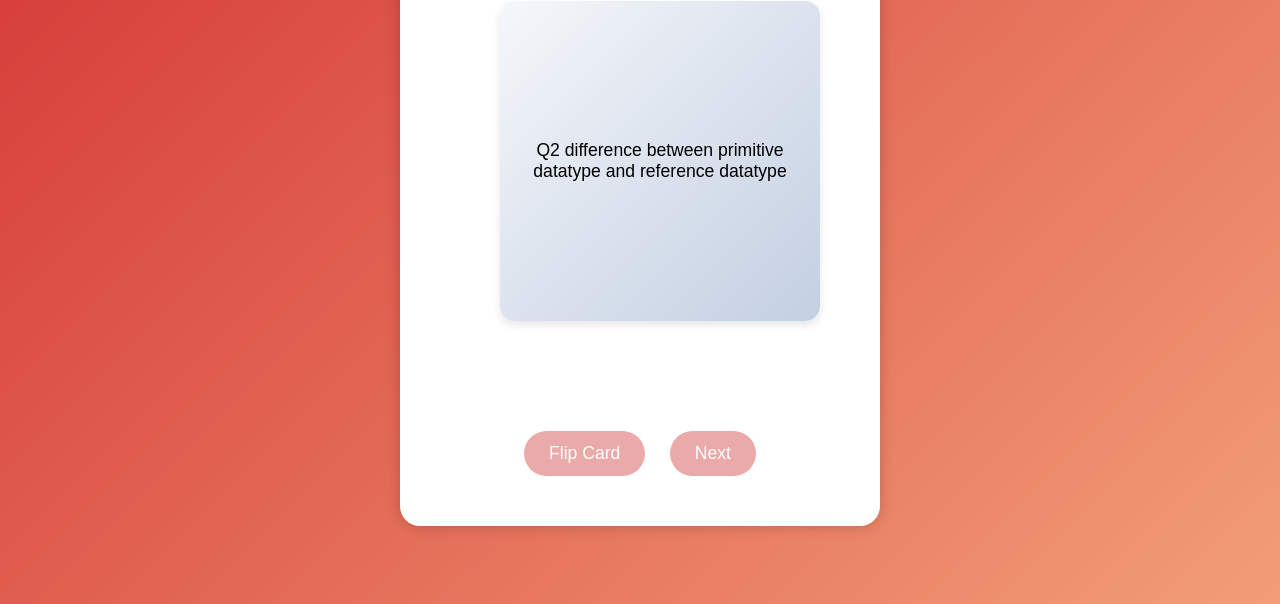
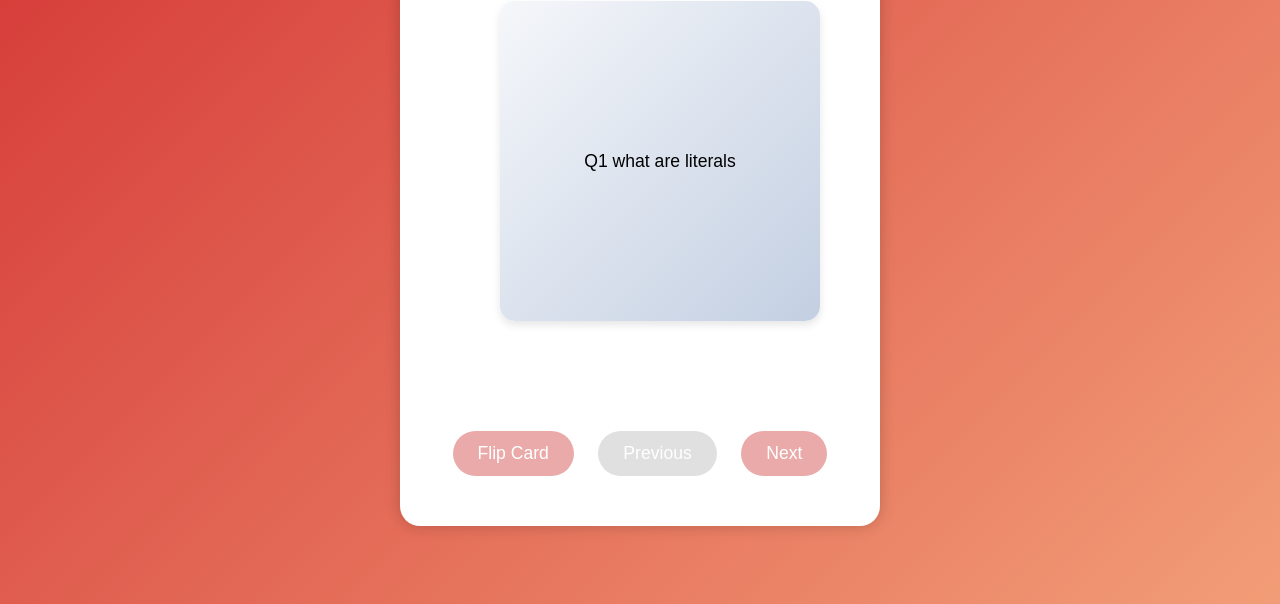
Before and after one commit to JOBLOLI/ChadCards-flashCardApplication, a plain HTML site: page index.html in a window 1280 px wide. Shown: the part 196-800 px from the top of the page. Drawn offline with Linux system fonts and the light colour scheme.

Commit message:
added separate flash card javascript file, added more questions and answers, created previous button, created greyed out effect for previous button when at start of array

```diff
--- /dev/null
+++ b/flashCards.js
@@ -0,0 +1,10 @@
+    const flashCards = [
+        { question: "Q1 what are literals", answer: "constant values of numbers/text/true-false that are immutable" },
+        { question: "Q2 difference between primitive datatype and reference datatype", answer: "primitive are built-in types like int, double, char, boolean (hold values directly in the stack) \n non-primitives/Reference are Object classes like String, Array, List etc. (hold addresses pointing at the value)" },
+        { question: "Q3 difference between do-while loop and while loop", answer: "do-while loop will run through the body (hehe) at least once before checking the condition. while loop checks the condition first" },
+        { question: "Q4 what is JRE (not Joe Rogan Experience), and how to check if it's installed on your PC", answer: "Java runtime environment: runs Java programs, includes java libraries (similar to .NET Runtime), to check: java -version"},
+        { question: "Q5 what is JDK, and how to check if it's installed on PC", answer: "Java development kit: Java compiler (similar to .NET SDK), to check: run javac -version"},
+        { question: "Q6 what is JVM, what does it allow", answer: "Java virtual machine: it's integrated inside JDK and it converts Java into machine code (similar to CLR). it allows WORA write-once-run-everywhere"},
+        { question: "Q7 can you have multiple main methods in a java project", answer: "you can have multiple main methods and each can be compiled individually, in contrast to C#, where there is a single entry point and project compiled as single assembly"}
+        // ...more questions and answers here
+    ];
--- a/index.html
+++ b/index.html
@@ -18,8 +18,10 @@
             </div>
          </div>
         <button id="flip-card">Flip Card</button>
+        <button id="previous-card">Previous</button>
         <button id="next-card">Next</button>
     </div>
+    <script src="flashCards.js"></script>
     <script src="script.js"></script>
 </body>
 </html>
--- a/script.js
+++ b/script.js
@@ -6,12 +6,6 @@ function shuffleArray(array) {
 }
 
 document.addEventListener('DOMContentLoaded', () => {
-    const flashCards = [
-        { question: "Q1 what are literals", answer: "constant values of numbers/text/true-false that are immutable" },
-        { question: "Q2 difference between primitive datatype and reference datatype", answer: "primitive are built-in types like int, double, char, boolean (hold values directly in the stack) \n non-primitives/Reference are Object classes like String, Array, List etc. (hold addresses pointing at the value)" },
-        { question: "Q3 difference between do-while loop and while loop", answer: "do-while loop will run through the body (hehe) at least once before checking the condition. while loop checks the condition first" }
-        // ...more questions and answers here
-    ];
 
     // Shuffle the questions
     shuffleArray(flashCards);
@@ -20,11 +14,20 @@ document.addEventListener('DOMContentLoaded', () => {
     const flashcardElement = document.getElementById('flashcard');
     const questionElement = document.getElementById('question');
     const answerElement = document.getElementById('answer');
+    const prevButton = document.getElementById('previous-card');
 
     function displayCard() {
         questionElement.textContent = flashCards[currentCard].question;
         answerElement.textContent = flashCards[currentCard].answer;
         flashcardElement.classList.remove('is-flipped');
+
+        // Disable Previous button on first card
+        if (currentCard == 0) {
+             prevButton.disabled = true;
+        } else {
+            prevButton.disabled = false;
+        }
+
     }
 
     document.getElementById('flip-card').addEventListener('click', () => {
@@ -36,5 +39,13 @@ document.addEventListener('DOMContentLoaded', () => {
         displayCard();
     });
 
+    prevButton.addEventListener('click', () => {
+        if (currentCard === 0) return;
+
+        currentCard--;
+        displayCard();
+    });
+
+
     displayCard();
 });
--- a/styles.css
+++ b/styles.css
@@ -77,3 +77,9 @@ button:hover {
 button:active {
     transform: scale(0.95);
 }
+
+button:disabled {
+    background-color: #ccc;
+    cursor: not-allowed;
+    opacity: 0.6;
+}
```
